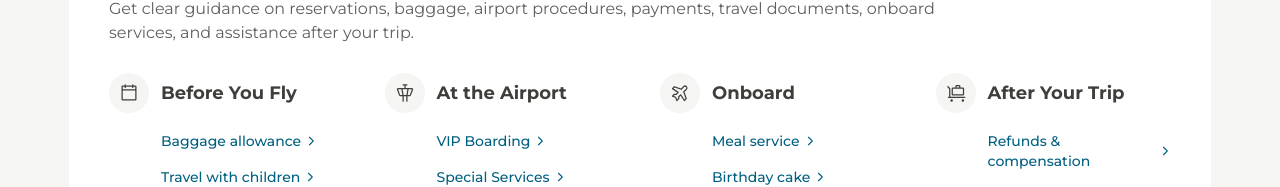
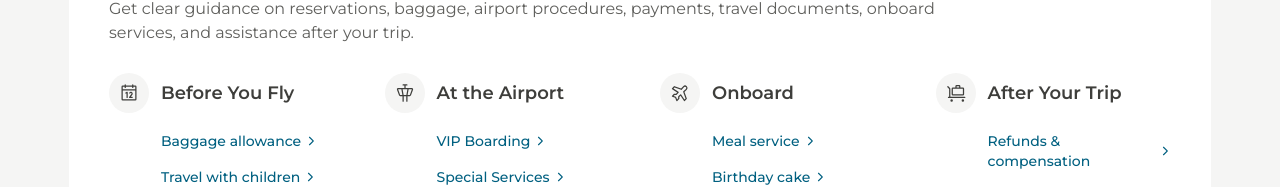
Before and after one commit to DT943/fly-cham-cms, a React (Vite) app: page /help in a window 1280 px wide. Shown: the part 1378-1565 px from the top of the page. Built offline with nearby package versions, Linux system fonts and the light colour scheme.

Commit message:
Update JourneyStep component styling and replace icon in journeySteps
- Changed font weight from bold to semi-bold in the JourneyStep component for improved text appearance.
- Replaced the CalendarBlank icon with CalendarIcon in the journeySteps utility for better visual representation.

```diff
--- a/src/pages/help/components/JourneyStep.jsx
+++ b/src/pages/help/components/JourneyStep.jsx
@@ -8,7 +8,7 @@ const JourneyStep = ({ icon: Icon, stepLabel, links }) => (
       <div className="w-10 h-10 rounded-full bg-100 flex items-center justify-center flex-shrink-0 text-700">
         <Icon size={20} weight="regular" />
       </div>
-      <span className={`${typography.itemTitle} font-bold text-700`}>
+      <span className={`${typography.itemTitle} font-semibold text-700`}>
         {stepLabel}
       </span>
     </div>
--- a/src/pages/help/utils/journeySteps.js
+++ b/src/pages/help/utils/journeySteps.js
@@ -1,14 +1,14 @@
 import {
-  CalendarBlank,
   AirTrafficControl,
   AirplaneTilt,
   TrolleySuitcase,
+  CalendarIcon,
 } from '@phosphor-icons/react'
 
 export const journeySteps = [
   {
     id: 'before',
-    icon: CalendarBlank,
+    icon: CalendarIcon ,
     linkKeys: ['baggageAllowance', 'travelWithChildren', 'seatSelection', 'yaMarhaba'],
   },
   {
```
